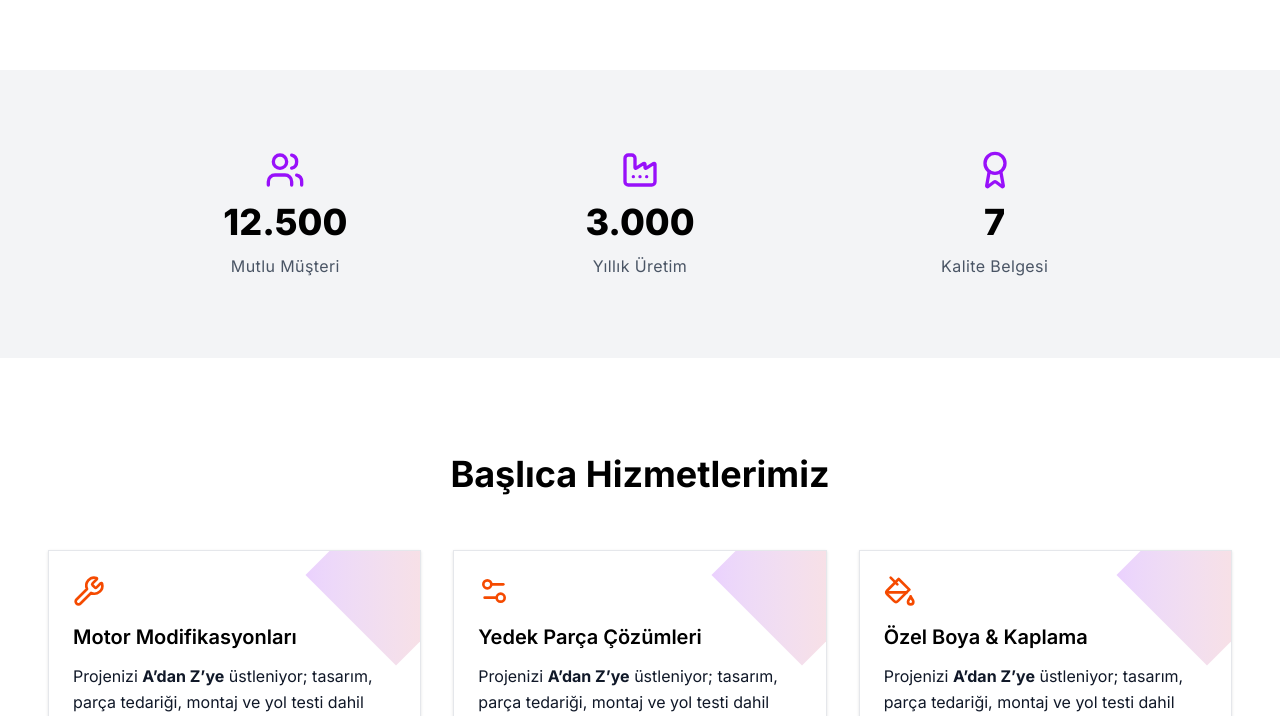
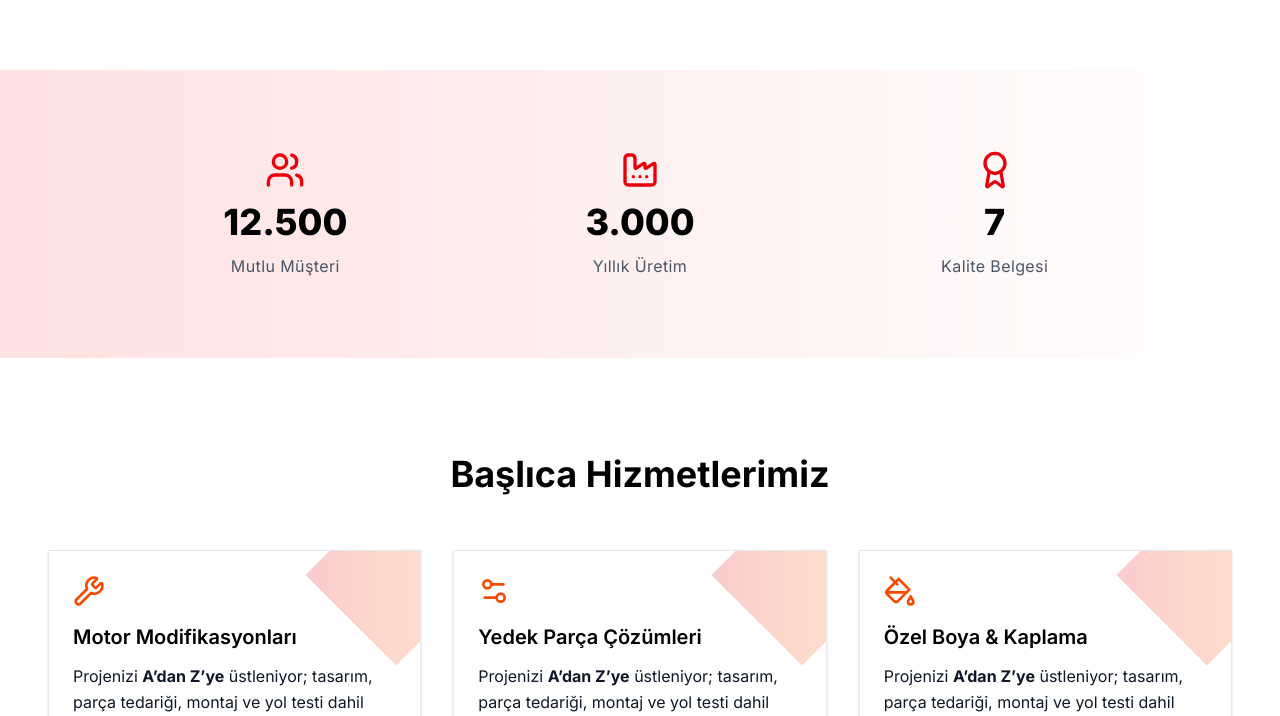
Before and after one commit to CAPELLAX02/car-coat-v2, a Next.js app: page /about in a window 1280 px wide. Shown: the part 1050-1766 px from the top of the page. Built offline with nearby package versions, Linux system fonts and the light colour scheme.

Commit message:
UI enhancements (cont.): turn every purple into dark red (cont.).

```diff
--- a/app/(site)/about/page.tsx
+++ b/app/(site)/about/page.tsx
@@ -91,7 +91,7 @@ export default function AboutPage() {
                     style={{ y }}
                     className="absolute inset-0 bg-[url('/hero-garage.jpg')] bg-cover bg-center"
                 />
-                <div className="absolute inset-0 bg-gradient-to-r from-purple-950 to-orange-950 border-b-4 border-white" />
+                <div className="absolute inset-0 bg-gradient-to-tl from-red-950 to-gray-900 border-b-4 border-white" />
                 <svg className="absolute bottom-0" width="100%" height="70" viewBox="0 0 1600 70" preserveAspectRatio="none">
                     <path d="M0 70L1600 0V70H0Z" fill="#fff" />
                 </svg>
@@ -135,11 +135,11 @@ export default function AboutPage() {
             </section>
 
             {/* ================= İSTATİSTİKLER ================= */}
-            <section className="py-20 bg-gray-100">
+                <section className="py-20 bg-gradient-to-r from-red-100 to-white">
                 <div className="max-w-5xl mx-auto grid md:grid-cols-3 gap-10 text-center">
                     {stats.map(({ icon: Icon, label, value }) => (
                         <motion.div key={label} {...fadeUp} className="flex flex-col items-center gap-3">
-                            <Icon size={40} className="text-purple-600" />
+                            <Icon size={40} className="text-red-600" />
                             <span className="text-4xl font-extrabold text-black">
                 <Counter to={value} duration={2} />
               </span>
@@ -163,7 +163,7 @@ export default function AboutPage() {
                             whileHover={{ y: -6 }}
                             className="relative bg-white border border-gray-200 rounded-none p-6 shadow-sm overflow-hidden"
                         >
-                            <div className="absolute -right-10 -top-10 w-32 h-32 bg-gradient-to-tr from-purple-600 to-orange-500 rotate-45 opacity-20" />
+                            <div className="absolute -right-10 -top-10 w-32 h-32 bg-gradient-to-tr from-red-600 to-orange-500 rotate-45 opacity-20" />
                             <Icon size={32} className="text-orange-600 mb-4" />
                             <h3 className="font-semibold text-xl mb-3">{title}</h3>
                             <p className="text-gray-900 leading-relaxed">
@@ -176,7 +176,7 @@ export default function AboutPage() {
             </section>
 
             {/* ================= DEĞERLER ================= */}
-            <section className="relative py-28 bg-purple-950 text-white">
+            <section className="relative py-28 bg-gradient-to-r from-red-900 to-orange-800 text-white">
                 <svg className="absolute top-0" width="100%" height="70" viewBox="0 0 1600 70" preserveAspectRatio="none">
                     <path d="M0 0L1600 70V0H0Z" fill="#fff" />
                 </svg>
@@ -226,7 +226,7 @@ export default function AboutPage() {
 
                     <a
                         href="/contact"
-                        className="inline-flex items-center gap-2 bg-gray-800 text-white font-semibold px-8 py-4 rounded-none shadow hover:scale-105 transition pointer-events-auto"
+                        className="inline-flex items-center gap-2 bg-gradient-to-r from-orange-700 to-red-700 text-white font-semibold px-8 py-4 rounded-none shadow hover:scale-105 transition pointer-events-auto"
                     >
                         Randevu Al
                     </a>
--- a/app/(site)/contact/page.tsx
+++ b/app/(site)/contact/page.tsx
@@ -14,7 +14,7 @@ export default function ContactPage() {
                 style={{ backgroundImage: "url('/assets/hero-4.jpg')" }}
             />
 
-            <div className="bg-gray-700 h-12"></div>
+            <div className="bg-gradient-to-r from-orange-700 to-red-700 h-12"></div>
 
             {/* Contact Content */}
             <section className="bg-white pt-20 pb-40">
--- a/components/ServicePage.tsx
+++ b/components/ServicePage.tsx
@@ -72,7 +72,7 @@ export default function ServicePage({ title, image, features }: ServicePageProps
                             whileInView={{ opacity: 1, y: index * 100 }}
                             transition={{ delay: index * 0.2, duration: 0.6 }}
                             className={clsx(
-                                " group hover:text-white hover:bg-gray-800 transition-all duration-300 bg-white px-12 py-6 rounded-none shadow-lg hover:shadow-2xl cursor-pointer",
+                                " group hover:text-white hover:bg-black transition-all duration-300 bg-white px-12 py-6 rounded-none shadow-lg hover:shadow-2xl cursor-pointer",
                                 `my-${index}`
                             )}
                         >
--- a/components/WarrantyCheck.tsx
+++ b/components/WarrantyCheck.tsx
@@ -238,7 +238,7 @@ export default function WarrantyCheck() {
                             </button>
                         <button
                             onClick={clear}
-                            className="px-4 py-3 cursor-pointer border border-gray-400 text-gray-900 rounded shadow hover:bg-gray-100 transition"
+                            className="px-4 py-3 cursor-pointer border border-gray-600 text-gray-900 rounded shadow hover:bg-gray-100 transition"
                         >
                             Temizle
                         </button>
```
